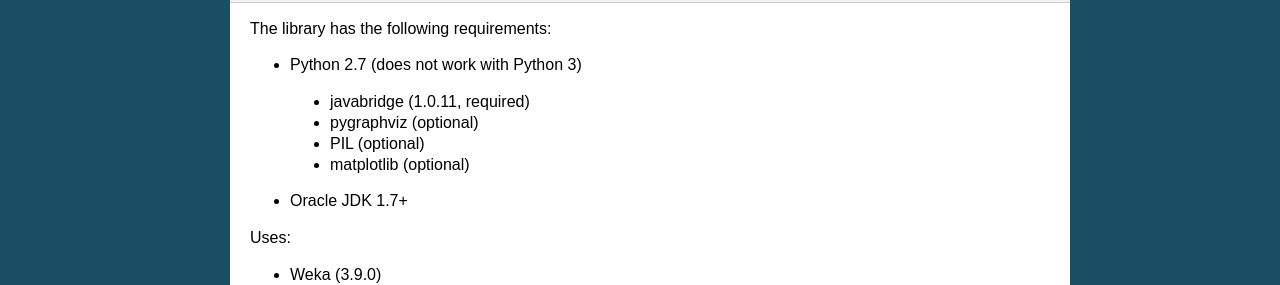
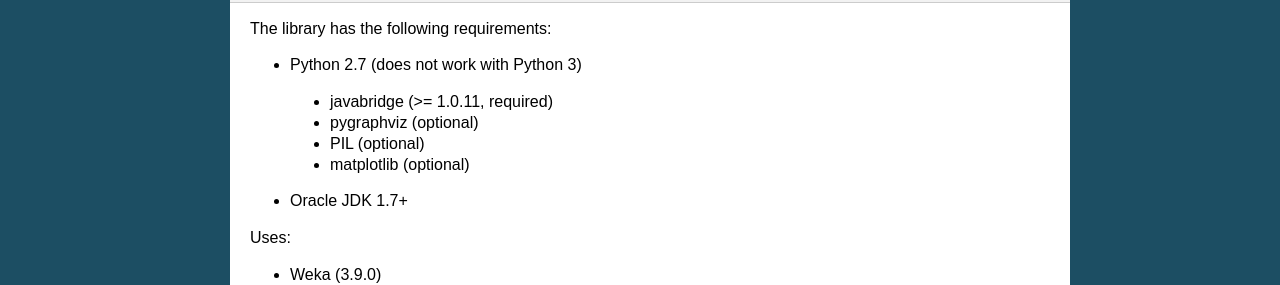
Before and after one commit to fracpete/python-weka-wrapper, a Sphinx documentation site: the page built from doc/source/index.rst, in a window 1280 px wide and 900 px high. Shown: the part 465-750 px from the top of the window. Built offline with Sphinx 7.4.7, drawn with Linux system fonts in a browser that asks for light colours.

```diff
--- a/doc/source/index.rst
+++ b/doc/source/index.rst
@@ -33,7 +33,7 @@ The library has the following requirements:
 
 * Python 2.7 (does not work with Python 3)
 
- * javabridge (1.0.11, required)
+ * javabridge (>= 1.0.11, required)
  * pygraphviz (optional)
  * PIL (optional)
  * matplotlib (optional)
```
Also changed, not shown: README.md (+1 -1 lines).
